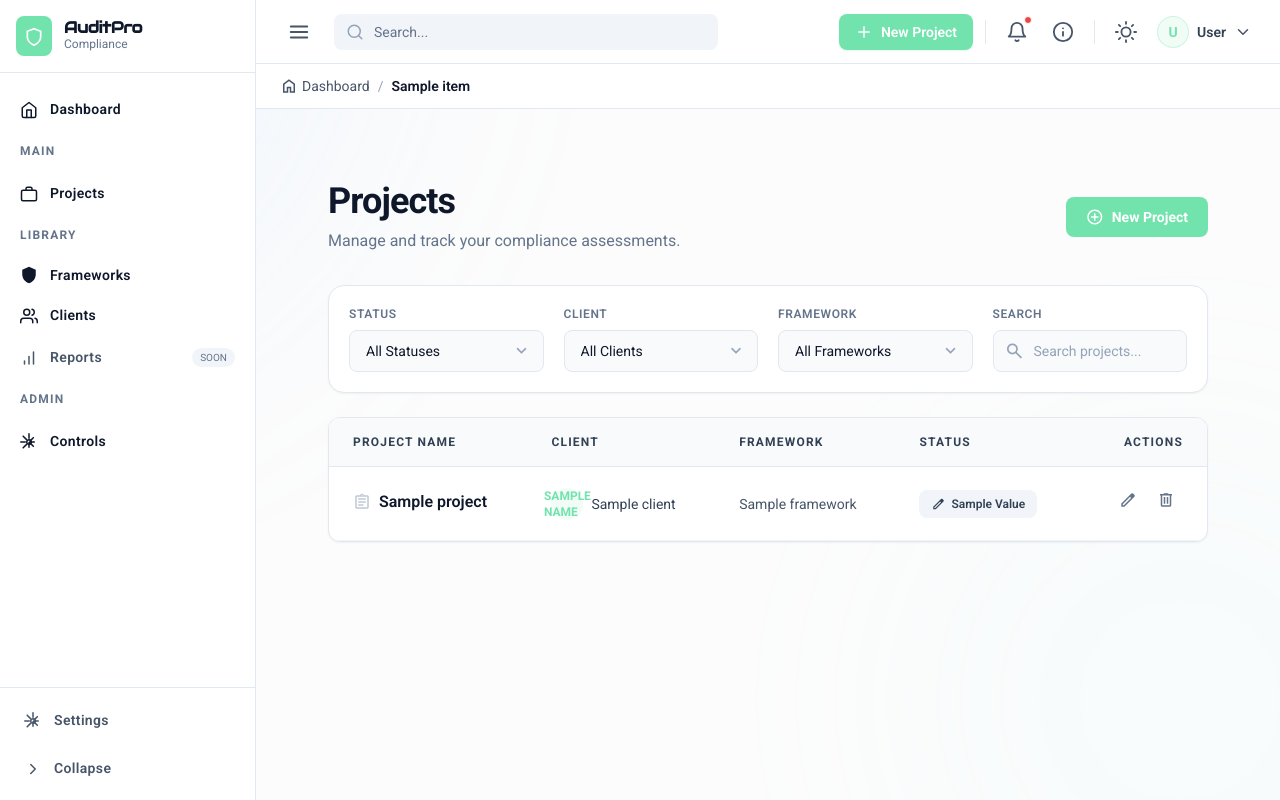
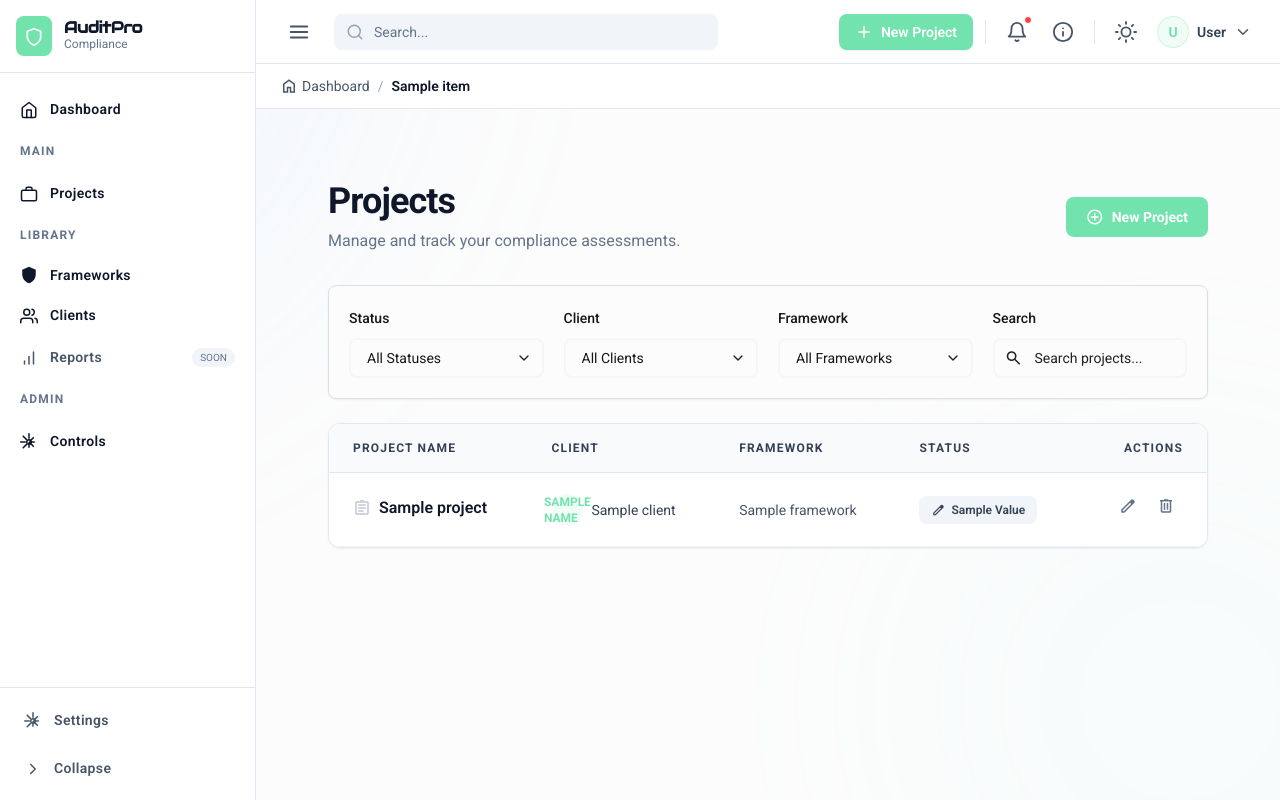
Before and after one commit to Chathuminda99/Themis-Revamp, a Python web app: template templates/projects/list.html in a window 1280 px wide. Run offline with Jinja, Linux system fonts and the light colour scheme; the template is opened without the code that fills it: most values are stand-ins (such as "Sample title", 1, 10 or a date in 2020); style sheets or scripts are compiled from the project's sources; some libraries are stand-ins or nearby versions.

Commit message:
feat: GLOBAL DROPDOWN REFACTORING - Comprehensive modernization across entire app
Major refactoring for enterprise-grade dropdown styling system:

1. GLOBAL CSS CLASSES (globals.css):
   - .dropdown-select: Base select element styling
   - .dropdown-wrapper: Relative positioning container
   - .dropdown-icon: Icon styling with transitions
   - .dropdown-menu: Floating menu panel
   - .dropdown-item: Menu items with states
   - Animations: dropdownIn/Out for smooth open/close

2. STANDARDIZED COMPONENT (custom_select.html):
   - Single source of truth for all dropdowns
   - Improved accessibility (ARIA labels, roles)
   - Keyboard navigation support (arrow keys, escape)
   - Flexible parameters for customization
   - Help text and required indicator support
   - Disabled state support
   - Disabled state styling

3. DESIGN SYSTEM FEATURES:
   ✅ 12px rounded corners (rounded-lg)
   ✅ Soft shadow for floating effect (shadow-lg)
   ✅ Clean padding and spacing (px-5 py-3.5)
   ✅ Smooth 150ms transitions (transition-all duration-150)
   ✅ Modern active state (blue background with shadow)
   ✅ Subtle hover states (muted background)
   ✅ Professional enterprise dashboard aesthetic
   ✅ 2px primary border for focus/open state
   ✅ Smooth animations (dropdownIn/Out)
   ✅ Clear accessibility focus states

4. UPDATED IMPLEMENTATIONS:
   ✅ projects/_form.html: Status dropdown now uses custom_select component
   ✅ projects/list.html: All filter dropdowns use global dropdown-select class
   ✅ clients/list.html: Industry filter uses global dropdown-select class
   ✅ All other select elements: Can use dropdown-select class

5. KEY BENEFITS:
   - No logic/functionality changes - styling only
   - Consistent across entire application
   - Easy maintenance via shared CSS classes
   - Scalable for future dropdowns
   - Accessible and performant
   - Light weight (no extra JavaScript libraries)

All dropdowns now use either:
- custom_select.html component (for complex custom dropdowns)
- dropdown-select CSS class (for native selects with HTMX)

CO-AUTHORED-BY: Claude Haiku 4.5 <noreply@anthropic.com>

```diff
--- a/static/css/globals.css
+++ b/static/css/globals.css
@@ -23,6 +23,78 @@
   line-height: 1;
   text-transform: none;
   user-select: none;
+}
+
+/* Global Dropdown Styling System */
+/* Base dropdown select element styling */
+.dropdown-select {
+  @apply w-full flex h-10 appearance-none rounded-lg border-2 border-input bg-background px-4 py-2 text-sm placeholder:text-muted-foreground text-foreground;
+  @apply transition-all duration-200 ease-out;
+  @apply focus-visible:outline-none focus-visible:ring-2 focus-visible:ring-primary focus-visible:ring-offset-2 focus-visible:ring-offset-background;
+  @apply disabled:cursor-not-allowed disabled:opacity-50;
+  @apply hover:border-primary;
+}
+
+/* Select wrapper for icon positioning */
+.dropdown-wrapper {
+  @apply relative;
+}
+
+.dropdown-icon {
+  @apply absolute right-3 top-1/2 -translate-y-1/2 pointer-events-none text-muted-foreground;
+  @apply transition-colors duration-200;
+}
+
+/* Custom dropdown menu styling */
+.dropdown-menu {
+  @apply absolute top-full left-0 right-0 mt-2 bg-card text-card-foreground border-2 border-primary rounded-lg shadow-lg z-50 overflow-hidden;
+  @apply max-h-56 overflow-y-auto;
+}
+
+.dropdown-item {
+  @apply w-full text-left px-5 py-3.5 transition-all duration-150 font-medium text-sm;
+  @apply border-b border-border last:border-b-0;
+  @apply cursor-pointer;
+}
+
+.dropdown-item:hover {
+  @apply bg-muted/70;
+}
+
+.dropdown-item.active {
+  @apply bg-primary text-primary-foreground hover:bg-primary/90;
+  @apply shadow-sm;
+}
+
+/* Smooth dropdown animations */
+@keyframes dropdownIn {
+  from {
+    opacity: 0;
+    transform: translateY(-8px);
+  }
+  to {
+    opacity: 1;
+    transform: translateY(0);
+  }
+}
+
+@keyframes dropdownOut {
+  from {
+    opacity: 1;
+    transform: translateY(0);
+  }
+  to {
+    opacity: 0;
+    transform: translateY(-8px);
+  }
+}
+
+.dropdown-menu.open {
+  animation: dropdownIn 150ms ease-out;
+}
+
+.dropdown-menu.close {
+  animation: dropdownOut 150ms ease-in;
 }
 
 @layer base {
--- a/static/css/output.css
+++ b/static/css/output.css
@@ -1077,10 +1077,6 @@ video {
   max-height: 12rem;
 }
 
-.max-h-56 {
-  max-height: 14rem;
-}
-
 .max-h-64 {
   max-height: 16rem;
 }
@@ -1275,6 +1271,11 @@ video {
 
 .-translate-x-1\/2 {
   --tw-translate-x: -50%;
+  transform: translate(var(--tw-translate-x), var(--tw-translate-y)) rotate(var(--tw-rotate)) skewX(var(--tw-skew-x)) skewY(var(--tw-skew-y)) scaleX(var(--tw-scale-x)) scaleY(var(--tw-scale-y));
+}
+
+.-translate-y-1 {
+  --tw-translate-y: -0.25rem;
   transform: translate(var(--tw-translate-x), var(--tw-translate-y)) rotate(var(--tw-rotate)) skewX(var(--tw-skew-x)) skewY(var(--tw-skew-y)) scaleX(var(--tw-scale-x)) scaleY(var(--tw-scale-y));
 }
 
@@ -2320,10 +2321,6 @@ video {
   padding-left: 2.25rem;
 }
 
-.pr-10 {
-  padding-right: 2.5rem;
-}
-
 .pr-3 {
   padding-right: 0.75rem;
 }
@@ -2965,6 +2962,12 @@ video {
   transition-duration: 150ms;
 }
 
+.transition-transform {
+  transition-property: transform;
+  transition-timing-function: cubic-bezier(0.4, 0, 0.2, 1);
+  transition-duration: 150ms;
+}
+
 .duration-100 {
   transition-duration: 100ms;
 }
@@ -3057,10 +3060,6 @@ video {
 
 .first\:mt-0:first-child {
   margin-top: 0px;
-}
-
-.first\:border-t-0:first-child {
-  border-top-width: 0px;
 }
 
 .last\:border-b-0:last-child {
@@ -3373,10 +3372,6 @@ video {
   opacity: 0.5;
 }
 
-.group:focus-within .group-focus-within\:text-primary {
-  color: hsl(var(--primary));
-}
-
 .group:hover .group-hover\:block {
   display: block;
 }
@@ -3399,6 +3394,10 @@ video {
 
 .group:hover .group-hover\:opacity-100 {
   opacity: 1;
+}
+
+.group:disabled .group-disabled\:opacity-50 {
+  opacity: 0.5;
 }
 
 .peer:disabled ~ .peer-disabled\:cursor-not-allowed {
--- a/templates/projects/list.html
+++ b/templates/projects/list.html
@@ -15,84 +15,75 @@
   </div>
 
   <!-- Filter Bar -->
-  <div class="mb-6 rounded-2xl bg-white dark:bg-slate-900 shadow-sm border border-slate-200 dark:border-slate-800 p-5">
+  <div class="mb-6 rounded-lg bg-card border border-border shadow-sm p-5">
     <form id="project-filters" class="grid grid-cols-1 md:grid-cols-4 gap-5">
-      <div>
-        <label for="status-filter"
-          class="block text-xs font-semibold text-slate-500 dark:text-slate-400 uppercase tracking-wider mb-2">Status</label>
-        <div class="relative">
-          <select id="status-filter" name="status" hx-get="/projects" hx-target="#projects-table" hx-swap="innerHTML"
-            hx-push-url="true" hx-include="#project-filters" @change="htmx.trigger(this, 'change')"
-            class="w-full appearance-none pl-4 pr-10 py-2.5 bg-slate-50 dark:bg-slate-800 border border-slate-200 dark:border-slate-700 text-slate-900 dark:text-white rounded-lg hover:border-slate-300 dark:hover:border-slate-600 focus:outline-none focus:ring-2 focus:ring-primary/50 focus:border-primary transition-colors sm:text-sm">
-            <option value="" class="bg-white dark:bg-slate-800">All Statuses</option>
-            <option value="draft" class="bg-white dark:bg-slate-800" {% if active_filters.get('status')=='draft' %}selected{% endif %}>
-              Draft</option>
-            <option value="in_progress" class="bg-white dark:bg-slate-800" {% if active_filters.get('status')=='in_progress' %}selected{%
-              endif %}>In Progress</option>
-            <option value="completed" class="bg-white dark:bg-slate-800" {% if active_filters.get('status')=='completed' %}selected{%
-              endif %}>Completed</option>
-            <option value="archived" class="bg-white dark:bg-slate-800" {% if active_filters.get('status')=='archived' %}selected{% endif
-              %}>Archived</option>
+      <!-- Status Filter -->
+      <div class="space-y-2">
+        <label for="status-filter" class="text-sm font-medium text-foreground">Status</label>
+        <div class="dropdown-wrapper">
+          <select id="status-filter" name="status" hx-get="/projects" hx-target="#projects-table" hx-swap="innerHTML" hx-push-url="true" hx-include="#project-filters" @change="htmx.trigger(this, 'change')"
+            class="dropdown-select">
+            <option value="">All Statuses</option>
+            <option value="draft" {% if active_filters.get('status')=='draft' %}selected{% endif %}>Draft</option>
+            <option value="in_progress" {% if active_filters.get('status')=='in_progress' %}selected{% endif %}>In Progress</option>
+            <option value="completed" {% if active_filters.get('status')=='completed' %}selected{% endif %}>Completed</option>
+            <option value="archived" {% if active_filters.get('status')=='archived' %}selected{% endif %}>Archived</option>
           </select>
-          <div class="pointer-events-none absolute inset-y-0 right-0 flex items-center px-3 text-slate-400 dark:text-slate-500">
-            <span class="material-symbols-outlined text-[20px]">expand_more</span>
-          </div>
+          <span class="dropdown-icon">
+            <svg class="w-4 h-4" xmlns="http://www.w3.org/2000/svg" viewBox="0 0 24 24" fill="none" stroke="currentColor" stroke-width="2" stroke-linecap="round" stroke-linejoin="round">
+              <polyline points="6 9 12 15 18 9"></polyline>
+            </svg>
+          </span>
         </div>
       </div>
 
-      <div>
-        <label for="client-filter"
-          class="block text-xs font-semibold text-slate-500 dark:text-slate-400 uppercase tracking-wider mb-2">Client</label>
-        <div class="relative">
-          <select id="client-filter" name="client_id" hx-get="/projects" hx-target="#projects-table" hx-swap="innerHTML"
-            hx-push-url="true" hx-include="#project-filters" @change="htmx.trigger(this, 'change')"
-            class="w-full appearance-none pl-4 pr-10 py-2.5 bg-slate-50 dark:bg-slate-800 border border-slate-200 dark:border-slate-700 text-slate-900 dark:text-white rounded-lg hover:border-slate-300 dark:hover:border-slate-600 focus:outline-none focus:ring-2 focus:ring-primary/50 focus:border-primary transition-colors sm:text-sm">
-            <option value="" class="bg-white dark:bg-slate-800">All Clients</option>
+      <!-- Client Filter -->
+      <div class="space-y-2">
+        <label for="client-filter" class="text-sm font-medium text-foreground">Client</label>
+        <div class="dropdown-wrapper">
+          <select id="client-filter" name="client_id" hx-get="/projects" hx-target="#projects-table" hx-swap="innerHTML" hx-push-url="true" hx-include="#project-filters" @change="htmx.trigger(this, 'change')"
+            class="dropdown-select">
+            <option value="">All Clients</option>
             {% for client in all_clients %}
-            <option value="{{ client.id }}" class="bg-white dark:bg-slate-800" {% if active_filters.get('client_id')==client.id|string
-              %}selected{% endif %}>
-              {{ client.name }}
-            </option>
+            <option value="{{ client.id }}" {% if active_filters.get('client_id')==client.id|string %}selected{% endif %}>{{ client.name }}</option>
             {% endfor %}
           </select>
-          <div class="pointer-events-none absolute inset-y-0 right-0 flex items-center px-3 text-slate-400 dark:text-slate-500">
-            <span class="material-symbols-outlined text-[20px]">expand_more</span>
-          </div>
+          <span class="dropdown-icon">
+            <svg class="w-4 h-4" xmlns="http://www.w3.org/2000/svg" viewBox="0 0 24 24" fill="none" stroke="currentColor" stroke-width="2" stroke-linecap="round" stroke-linejoin="round">
+              <polyline points="6 9 12 15 18 9"></polyline>
+            </svg>
+          </span>
         </div>
       </div>
 
-      <div>
-        <label for="framework-filter"
-          class="block text-xs font-semibold text-slate-500 dark:text-slate-400 uppercase tracking-wider mb-2">Framework</label>
-        <div class="relative">
-          <select id="framework-filter" name="framework_id" hx-get="/projects" hx-target="#projects-table"
-            hx-swap="innerHTML" hx-push-url="true" hx-include="#project-filters" @change="htmx.trigger(this, 'change')"
-            class="w-full appearance-none pl-4 pr-10 py-2.5 bg-slate-50 dark:bg-slate-800 border border-slate-200 dark:border-slate-700 text-slate-900 dark:text-white rounded-lg hover:border-slate-300 dark:hover:border-slate-600 focus:outline-none focus:ring-2 focus:ring-primary/50 focus:border-primary transition-colors sm:text-sm">
-            <option value="" class="bg-white dark:bg-slate-800">All Frameworks</option>
+      <!-- Framework Filter -->
+      <div class="space-y-2">
+        <label for="framework-filter" class="text-sm font-medium text-foreground">Framework</label>
+        <div class="dropdown-wrapper">
+          <select id="framework-filter" name="framework_id" hx-get="/projects" hx-target="#projects-table" hx-swap="innerHTML" hx-push-url="true" hx-include="#project-filters" @change="htmx.trigger(this, 'change')"
+            class="dropdown-select">
+            <option value="">All Frameworks</option>
             {% for framework in all_frameworks %}
-            <option value="{{ framework.id }}" class="bg-white" {% if
-              active_filters.get('framework_id')==framework.id|string %}selected{% endif %}>
-              {{ framework.name }}
-            </option>
+            <option value="{{ framework.id }}" {% if active_filters.get('framework_id')==framework.id|string %}selected{% endif %}>{{ framework.name }}</option>
             {% endfor %}
           </select>
-          <div class="pointer-events-none absolute inset-y-0 right-0 flex items-center px-3 text-slate-400 dark:text-slate-500">
-            <span class="material-symbols-outlined text-[20px]">expand_more</span>
-          </div>
+          <span class="dropdown-icon">
+            <svg class="w-4 h-4" xmlns="http://www.w3.org/2000/svg" viewBox="0 0 24 24" fill="none" stroke="currentColor" stroke-width="2" stroke-linecap="round" stroke-linejoin="round">
+              <polyline points="6 9 12 15 18 9"></polyline>
+            </svg>
+          </span>
         </div>
       </div>
 
-      <div>
-        <label for="search-filter"
-          class="block text-xs font-semibold text-slate-500 dark:text-slate-400 uppercase tracking-wider mb-2">Search</label>
-        <div class="relative group">
-          <div class="absolute inset-y-0 left-0 pl-3 flex items-center pointer-events-none">
-            <span class="material-symbols-outlined text-slate-400 dark:text-slate-500 group-focus-within:text-primary transition-colors">search</span>
-          </div>
-          <input id="search-filter" type="text" name="q" placeholder="Search projects..." hx-get="/projects"
-            hx-target="#projects-table" hx-swap="innerHTML" hx-push-url="true" hx-include="#project-filters"
-            hx-trigger="keyup changed delay:400ms" value="{{ active_filters.get('q', '') }}"
-            class="w-full pl-10 pr-3 py-2.5 bg-slate-50 dark:bg-slate-800 border border-slate-200 dark:border-slate-700 text-slate-900 dark:text-white placeholder-slate-400 dark:placeholder-slate-500 rounded-lg hover:border-slate-300 dark:hover:border-slate-600 focus:outline-none focus:ring-2 focus:ring-primary/50 focus:border-primary transition-colors sm:text-sm" />
+      <!-- Search Filter -->
+      <div class="space-y-2">
+        <label for="search-filter" class="text-sm font-medium text-foreground">Search</label>
+        <div class="relative">
+          <span class="absolute inset-y-0 left-0 flex items-center pl-3 text-muted-foreground">
+            <span class="material-symbols-outlined text-[18px]">search</span>
+          </span>
+          <input id="search-filter" type="text" name="q" placeholder="Search projects..." hx-get="/projects" hx-target="#projects-table" hx-swap="innerHTML" hx-push-url="true" hx-include="#project-filters" hx-trigger="keyup changed delay:400ms" value="{{ active_filters.get('q', '') }}"
+            class="w-full flex h-10 rounded-lg border-2 border-input bg-background pl-10 pr-4 py-2 text-sm placeholder:text-muted-foreground text-foreground focus-visible:outline-none focus-visible:ring-2 focus-visible:ring-primary focus-visible:ring-offset-2 focus-visible:ring-offset-background transition-all duration-200 hover:border-primary" />
         </div>
       </div>
     </form>
```
Also changed, not shown: templates/components/custom_select.html (+80 -29 lines), templates/projects/_form.html (+15 -18 lines).
